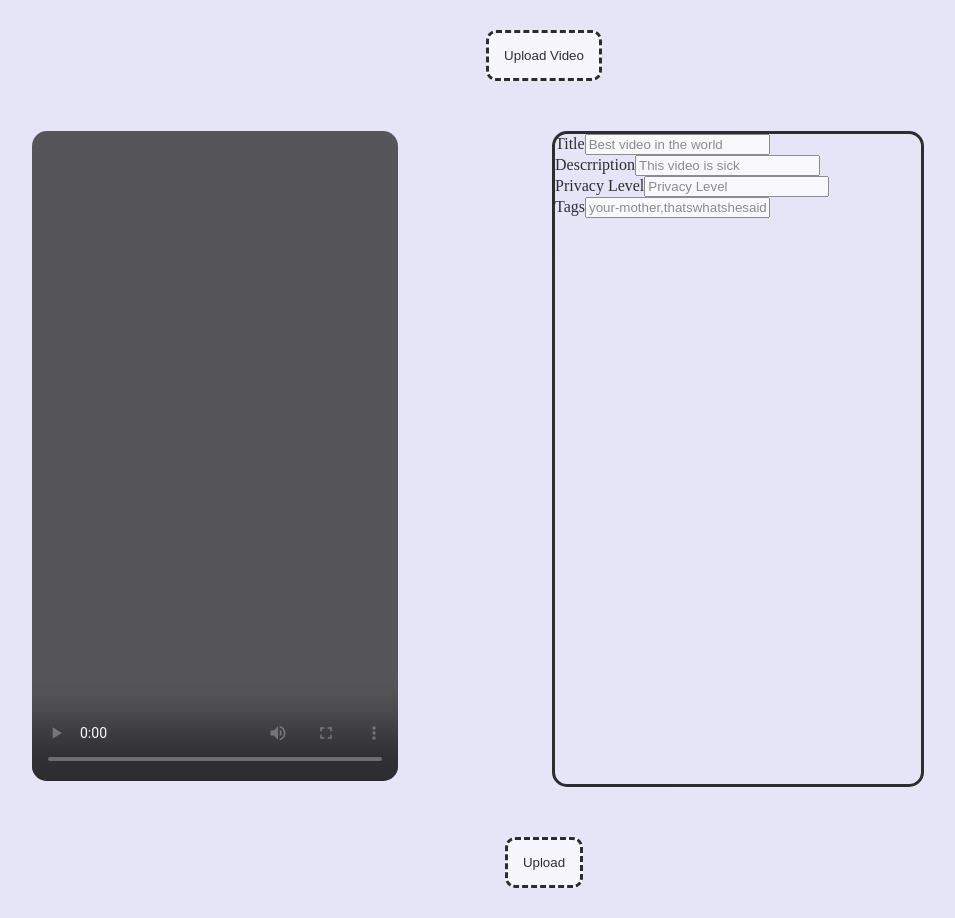
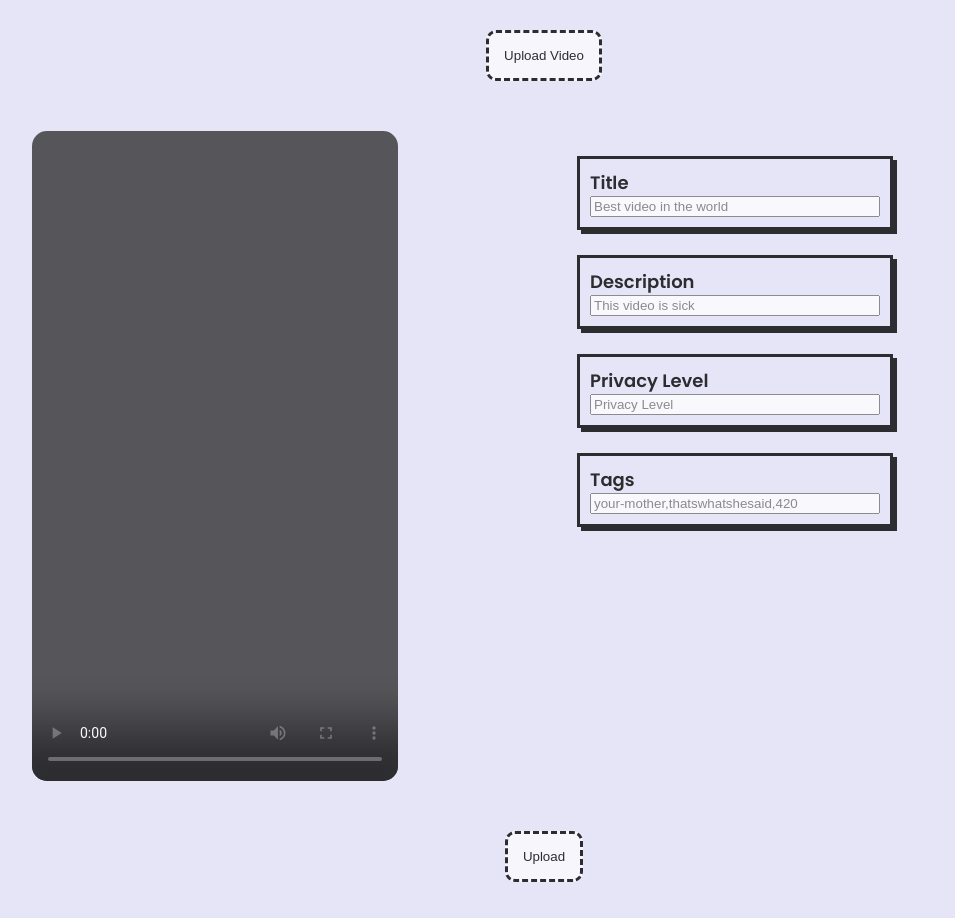
Before and after one commit to osterowsky/short-form-unifier, a React (Create React App) app in the folder frontend/: page / in a window 1280 px wide. Shown: the whole page, without its empty margins (96-1051 px from the left). Built offline with nearby package versions, Linux system fonts and the light colour scheme; the HTML template or start-up script is replaced by a standard one.

Commit message:
improve form fields

```diff
--- a/frontend/public/index.html
+++ b/frontend/public/index.html
@@ -4,6 +4,7 @@
     <meta charset="utf-8" />
     <meta name="viewport" content="width=device-width, initial-scale=1" />
     <title>Short Form Unifier</title>
+    <link href="https://fonts.googleapis.com/css2?family=Poppins:wght@400;600&display=swap" rel="stylesheet">
   </head>
   <body>
     <div id="root">
--- a/frontend/src/components/DropVideoSection.css
+++ b/frontend/src/components/DropVideoSection.css
@@ -30,16 +30,10 @@ button:hover {
 }
 
 .VideoDisplay, .VideoUpload {
-    border-radius: 15px;
     justify-content: center;
     align-items: center;
     aspect-ratio: 9 / 16;
     max-height: 650px;
-}
-
-.VideoUpload {
-    border: solid black;
-    border-radius: 15px;
 }
 
 video {
@@ -48,3 +42,20 @@ video {
     height: 100%;
     border-radius: 15px;
 }
+
+/* Section for input fields */
+.inputContainer {
+    display: flex;
+    flex-direction: column;
+    justify-content: center;
+    margin: 25px;
+    padding: 10px;
+    border: solid black;
+    box-shadow: 4px 4px black;
+}
+
+.inputLabel {
+    font-family: 'Poppins', sans-serif;
+    font-weight: 600;
+    font-size: 18px;
+}
--- a/frontend/src/components/DropVideoSection.js
+++ b/frontend/src/components/DropVideoSection.js
@@ -75,17 +75,18 @@ export function DropVideoSection() {
                     <video src={fileURL} controls></video>
                 </div>
                 <div className='VideoUpload'>
-                    <div  className="videoInputContainer">
-                        <label >Title</label>
+                    <div className="inputContainer">
+                        <label className="inputLabel">Title</label>
                         <input
                             type="text"
                             placeholder="Best video in the world"
                             value={title}
                             onChange={(e) => setTitle(e.target.value)}
+                            className="inputTextField"
                         />
                     </div>
-                    <div>
-                        <label >Descrription</label>
+                    <div className="inputContainer">
+                        <label className="inputLabel">Description</label>
                         <input
                             type="text"
                             placeholder="This video is sick"
@@ -93,8 +94,8 @@ export function DropVideoSection() {
                             onChange={(e) => setYoutubeDescription(e.target.value)}
                         />
                     </div>
-                    <div>
-                        <label >Privacy Level</label>
+                    <div className="inputContainer">
+                        <label className="inputLabel">Privacy Level</label>
                         <input
                             type="text"
                             placeholder="Privacy Level"
@@ -102,8 +103,8 @@ export function DropVideoSection() {
                             onChange={(e) => setPrivacyLevel(e.target.value)}
                         />
                     </div>
-                    <div>
-                        <label >Tags</label>
+                    <div className="inputContainer">
+                        <label className="inputLabel" >Tags</label>
                         <input
                             type="text"
                             placeholder="your-mother,thatswhatshesaid,420"
```
